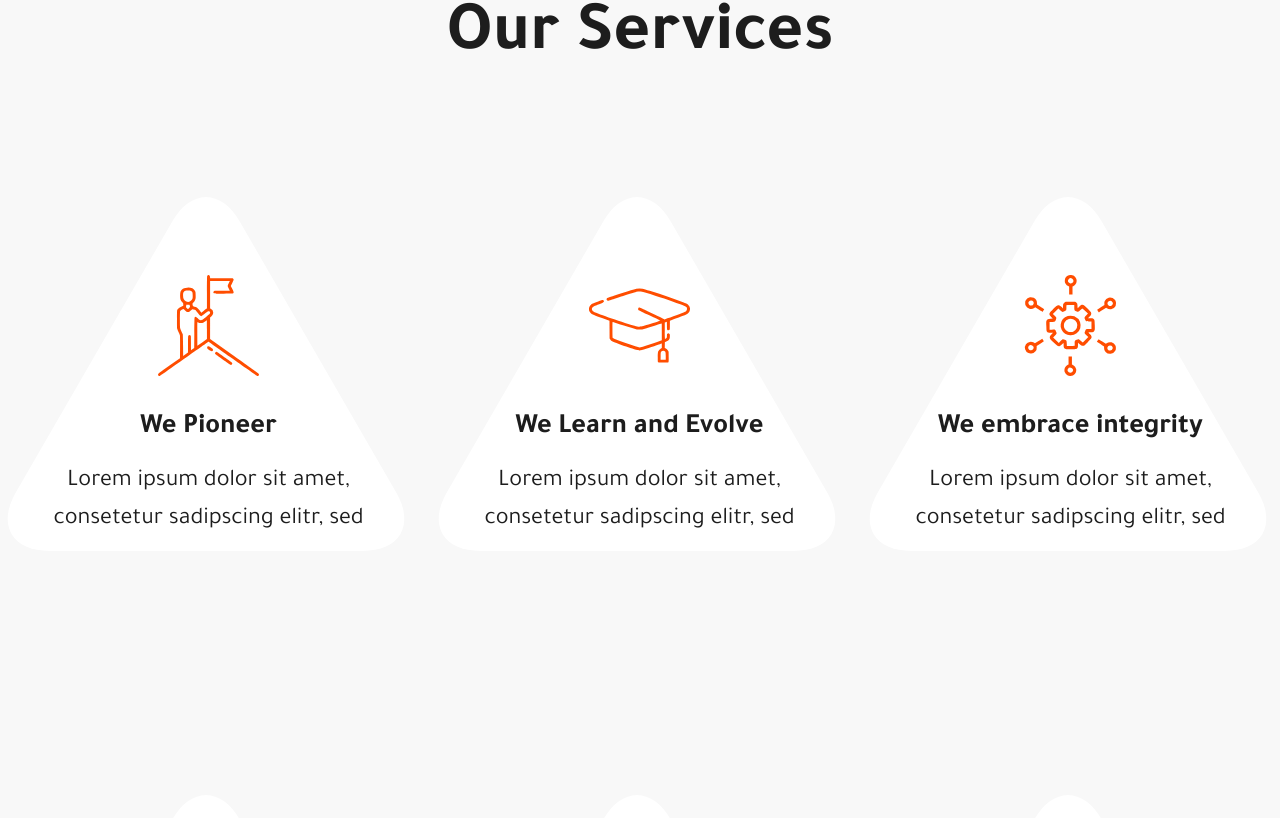
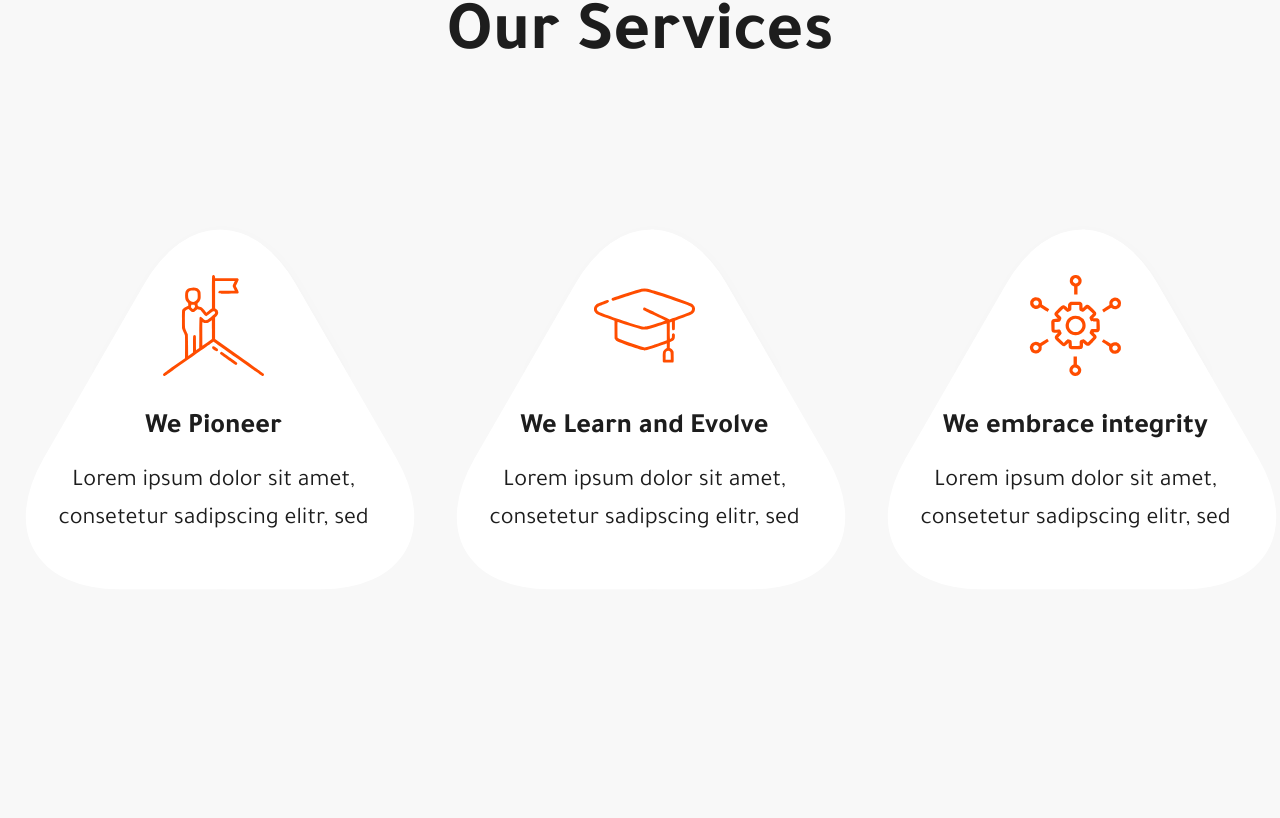
Before and after one commit to shahmir-minhas/ainovas, a React (Create React App) app: page / in a window 1280 px wide. Shown: the part 5022-5840 px from the top of the page. Built offline with nearby package versions, Linux system fonts and the light colour scheme.

Commit message:
fix triangle

```diff
--- a/src/Styles/Pages/_home.scss
+++ b/src/Styles/Pages/_home.scss
@@ -206,7 +206,7 @@
   &__card {
     padding: 30px 52px 49px 51px;
     background: transparent;
-    left: 0;
+    left: 10px;
 
     .tri-icon {
       width: 101px;
@@ -228,6 +228,7 @@
     background-color: #ffffff;
     text-align: left;
     margin-left: 100px;
+    box-shadow: 0px 3px 15px #00000005;
   }
   .triangle:before,
   .triangle:after {
@@ -238,9 +239,9 @@
   .triangle,
   .triangle:before,
   .triangle:after {
-    width: 16em;
-    height: 16em;
-    border-top-right-radius: 30%;
+    width: 18em;
+    height: 18em;
+    border-top-right-radius: 60%;
   }
 
   .triangle {
```
